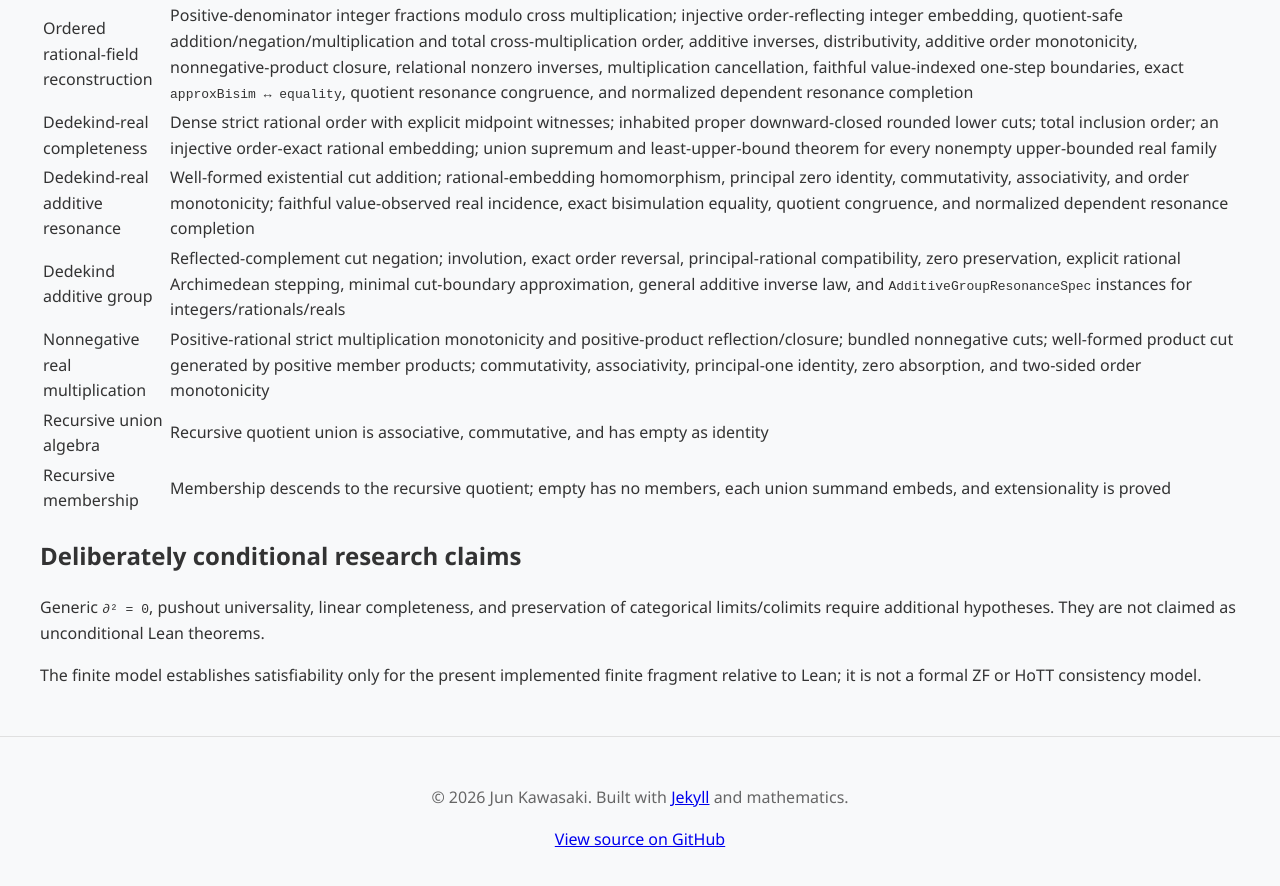
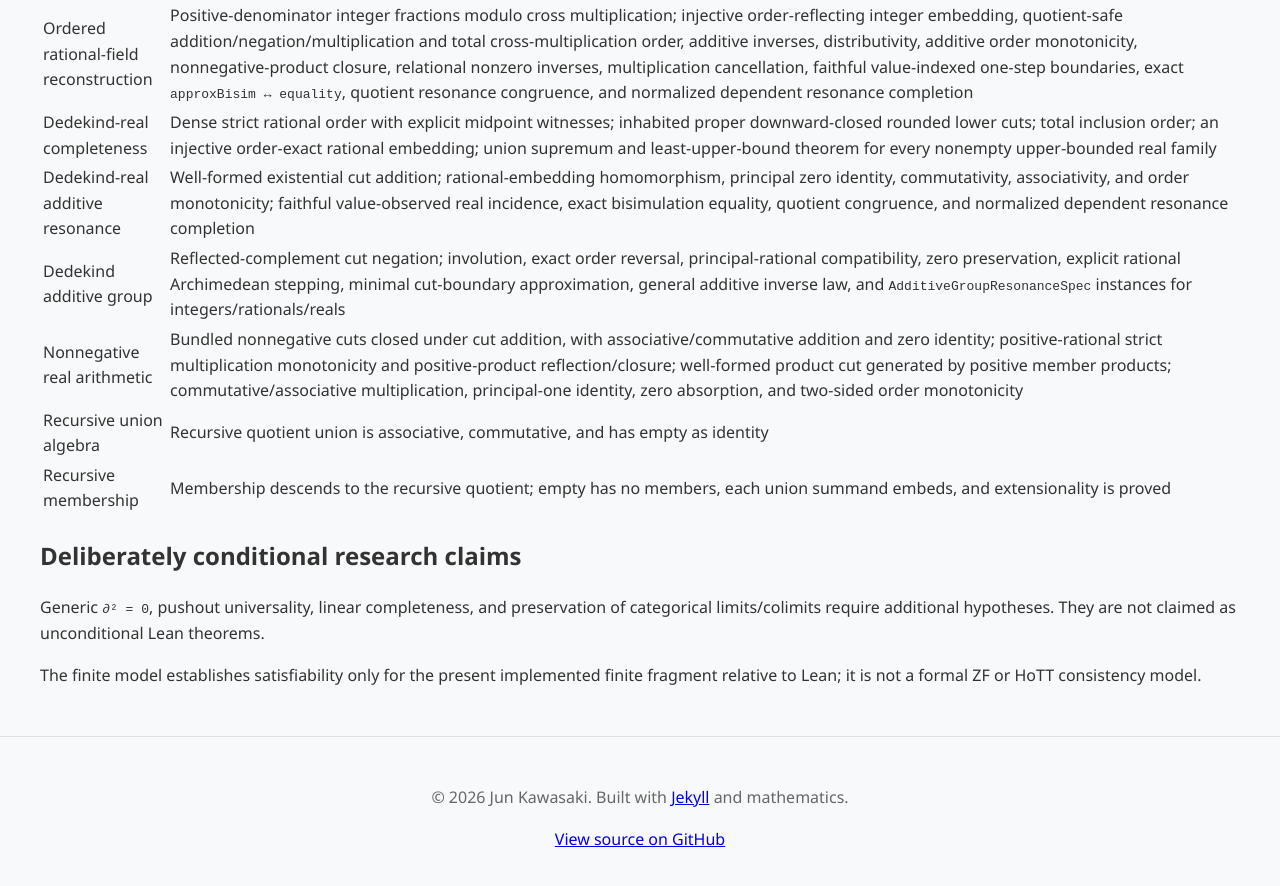
Before and after one commit to com-junkawasaki/inc, a Jekyll site: the page built from docs/verification.md, in a window 1280 px wide and 900 px high, scrolled down 2310 px. Shown: the top 886 px of the window. Built offline with Jekyll 4.4.1, drawn with Linux system fonts in a browser that asks for light colours.

Commit message:
feat(inc): bundle nonnegative real addition

```diff
--- a/docs/verification.md
+++ b/docs/verification.md
@@ -41,7 +41,7 @@ the triangle example.
 | Dedekind-real completeness | Dense strict rational order with explicit midpoint witnesses; inhabited proper downward-closed rounded lower cuts; total inclusion order; an injective order-exact rational embedding; union supremum and least-upper-bound theorem for every nonempty upper-bounded real family |
 | Dedekind-real additive resonance | Well-formed existential cut addition; rational-embedding homomorphism, principal zero identity, commutativity, associativity, and order monotonicity; faithful value-observed real incidence, exact bisimulation equality, quotient congruence, and normalized dependent resonance completion |
 | Dedekind additive group | Reflected-complement cut negation; involution, exact order reversal, principal-rational compatibility, zero preservation, explicit rational Archimedean stepping, minimal cut-boundary approximation, general additive inverse law, and `AdditiveGroupResonanceSpec` instances for integers/rationals/reals |
-| Nonnegative real multiplication | Positive-rational strict multiplication monotonicity and positive-product reflection/closure; bundled nonnegative cuts; well-formed product cut generated by positive member products; commutativity, associativity, principal-one identity, zero absorption, and two-sided order monotonicity |
+| Nonnegative real arithmetic | Bundled nonnegative cuts closed under cut addition, with associative/commutative addition and zero identity; positive-rational strict multiplication monotonicity and positive-product reflection/closure; well-formed product cut generated by positive member products; commutative/associative multiplication, principal-one identity, zero absorption, and two-sided order monotonicity |
 | Recursive union algebra | Recursive quotient union is associative, commutative, and has empty as identity |
 | Recursive membership | Membership descends to the recursive quotient; empty has no members, each union summand embeds, and extensionality is proved |
 
```
Also changed, not shown: docs/adr/2607121930-resonance-as-central-primitive.md (+2 -1 lines), docs/status.md (+2 -1 lines), README.md, 1 other file.
